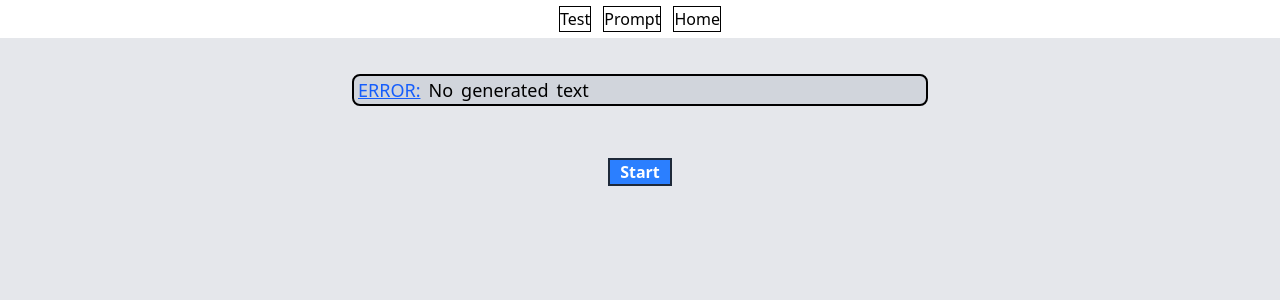
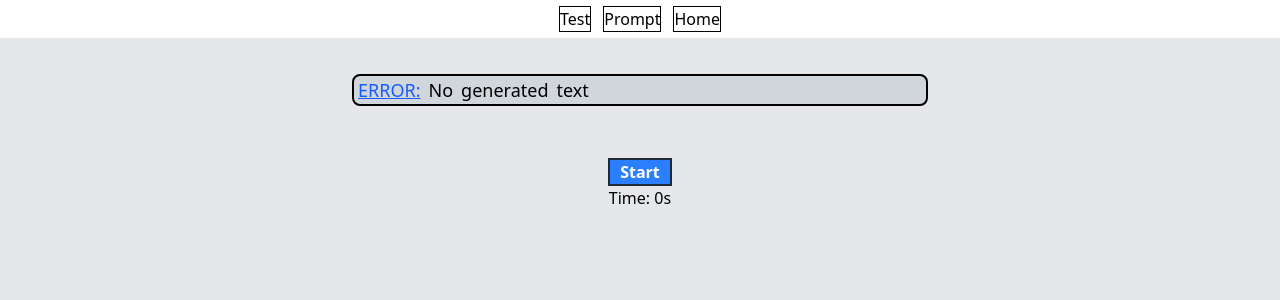
Before and after one commit to haydenshubert/AI-Typing-Site, a React (Vite) app: page /test in a window 1280 px wide. Shown: the top 300 px of the page. Built offline with nearby package versions, Linux system fonts and the light colour scheme.

Commit message:
Timer added along with words typed and error total during time typed

```diff
--- a/src/pages/Prompt.jsx
+++ b/src/pages/Prompt.jsx
@@ -35,6 +35,7 @@ const Prompt = () => {
             value={userPrompt}
             onChange={handleChange}
             onKeyDown={handleKeyDown}
+            maxLength={50}
             type="text"
             placeholder="Enter prompt ..."
             className="mt-36 rounded-md border-2 border-blue-400"
--- a/src/pages/Test.jsx
+++ b/src/pages/Test.jsx
@@ -1,26 +1,64 @@
-import { useState } from 'react';
+import { useState, useEffect } from 'react';
 import { useLocation } from 'react-router-dom';
 
 const Test = () => {
   const location = useLocation();
   const toType = location.state?.toType || 'ERROR: No generated text';
   const words = toType.split(' ');
+
   const [currentIndex, setCurrentIndex] = useState(0);
-
   const [ready, setReady] = useState(false);
   const [inputValue, setInputValue] = useState('');
+  const [time, setTime] = useState(0);
+  const [isRunning, setIsRunning] = useState(false);
+  const [isDisabled, setIsDisabled] = useState(false);
+  const [timerDone, setTimerDone] = useState(false);
+  const [errorsTyped, setErrorsTyped] = useState(0);
+  const [wordsTyped, setWordsTyped] = useState(0);
+
+  useEffect(() => {
+    let timer;
+    if (isRunning) {
+      timer = setInterval(() => {
+        setTime((prev) => {
+          if (prev >= 5) {
+            setIsRunning(false);
+            setIsDisabled(true);
+            clearInterval(timer);
+            setTimerDone(true);
+            return prev;
+          }
+          return prev + 1;
+        });
+      }, 1000);
+    }
+    return () => clearInterval(timer);
+  }, [isRunning]);
+
+  useEffect(() => {
+    if (timerDone) {
+      calcResults();
+    }
+  });
 
   const handleKeyDown = (e) => {
+    if (!isRunning) setIsRunning(true);
     if (e.key === ' ') {
       e.preventDefault(); // Prevents extra spaces
-      // words typed + 1 after space //
+
       // Check if word is typed correctly
       if (inputValue.trim() !== words[currentIndex]) {
-        console.log('Error + 1');
+        setErrorsTyped((prev) => prev + 1);
       }
+      setWordsTyped((prev) => prev + 1);
       setInputValue(''); // Reset input
       setCurrentIndex(currentIndex + 1); // On to next word
     }
+  };
+
+  const calcResults = () => {
+    console.log('Total errors: ' + errorsTyped);
+    console.log('Words typed: ' + wordsTyped);
   };
 
   return (
@@ -61,11 +99,13 @@ const Test = () => {
           onChange={(e) => setInputValue(e.target.value)}
           onKeyDown={handleKeyDown}
           autoFocus
+          disabled={isDisabled}
           placeholder="Start typing..."
           spellCheck="false"
           className="h-12 w-64 rounded-lg border-2 border-blue-400 bg-white text-lg"
         ></input>
       )}
+      <p>Time: {time}s</p>
     </div>
   );
 };
--- a/src/services/OllamaAPI.js
+++ b/src/services/OllamaAPI.js
@@ -3,7 +3,10 @@ export async function handleInput(text) {
 
   const obj = {
     model: 'llama3.2',
-    prompt: text,
+    prompt:
+      'I want you to make a one block paragraph which will be used for a typing speed test and you should have 150 to 200 words in your generated response. Only respond with the one block paragraph based on this prompt: ' +
+      text +
+      ', and nothing else. This will be used for a typing speed test so make it in that format.',
     stream: false,
   };
 
```
